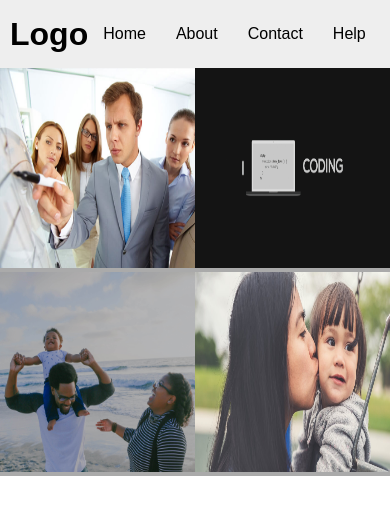
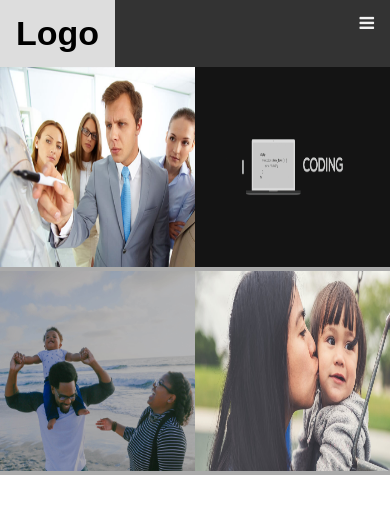
Before and after one commit to ajaykumar1071999/React_Starter, a React (Create React App) app: page /Home in a window 390 px wide. Shown: the top 514 px of the page. Built offline with nearby package versions, Linux system fonts and the light colour scheme.

Commit message:
Responsive Nav

```diff
--- a/public/index.html
+++ b/public/index.html
@@ -1,16 +1,22 @@
 <!DOCTYPE html>
 <html lang="en">
-
   <head>
-	<meta charset="utf-8">
-	<meta name="viewport" content="width=device-width, initial-scale=1, shrink-to-fit=no">
-	<meta name="theme-color" content="#000000">
+    <meta charset="utf-8" />
+    <meta
+      name="viewport"
+      content="width=device-width, initial-scale=1, shrink-to-fit=no"
+    />
+    <meta name="theme-color" content="#000000" />
+    <link
+      rel="stylesheet"
+      href="https://cdnjs.cloudflare.com/ajax/libs/font-awesome/4.7.0/css/font-awesome.min.css"
+    />
     <!--
       manifest.json provides metadata used when your web app is added to the
       homescreen on Android. See https://developers.google.com/web/fundamentals/engage-and-retain/web-app-manifest/
     -->
-	<link rel="manifest" href="%PUBLIC_URL%/manifest.json">
-	<link rel="shortcut icon" href="%PUBLIC_URL%/favicon.ico">
+    <link rel="manifest" href="%PUBLIC_URL%/manifest.json" />
+    <link rel="shortcut icon" href="%PUBLIC_URL%/favicon.ico" />
     <!--
       Notice the use of %PUBLIC_URL% in the tags above.
       It will be replaced with the URL of the `public` folder during the build.
@@ -39,5 +45,4 @@
       To create a production bundle, use `npm run build` or `yarn build`.
     -->
   </body>
-
 </html>
--- a/src/App.js
+++ b/src/App.js
@@ -1,3 +1,4 @@
+import { BrowserRouter, Route, Routes } from "react-router-dom";
 import SignUp from "./Components/Pages/SignUp/SignUp";
 import "./styles.css";
 
@@ -6,8 +7,10 @@ import Head from "./Components/Pages/Head/Head";
 export default function App() {
   return (
     <div className="App">
-      <Head />
-      <Footer />
+      <BrowserRouter>
+        <Head />
+        <Footer />
+      </BrowserRouter>
     </div>
   );
 }
--- a/src/Components/Pages/Head/Head.css
+++ b/src/Components/Pages/Head/Head.css
@@ -1,16 +1,54 @@
-.topdiv1 {
-  display: flex;
-  flex-wrap: nowrap;
-  align-items: center;
-  padding: 10px;
-  background-color: #eee;
+.topnav {
+  overflow: hidden;
+  background-color: #333;
 }
-.topdiv1 > div {
-  margin: 5px;
-  padding: 10px;
+
+.topnav a {
+  float: left;
+  display: block;
+  color: #f2f2f2;
+  text-align: center;
+  padding: 14px 16px;
+  text-decoration: none;
+  font-size: 17px;
 }
-@media screen and (max-width: 375px) {
-  .topdiv > div {
-    width: 100%;
+
+.topnav a:hover {
+  background-color: #ddd;
+  color: black;
+}
+
+.topnav a.active {
+  background-color: #04aa6d;
+  color: white;
+}
+
+.topnav .icon {
+  display: none;
+}
+
+@media screen and (max-width: 600px) {
+  .topnav a:not(:first-child) {
+    display: none;
+  }
+  .topnav a.icon {
+    float: right;
+    display: block;
   }
 }
+
+@media screen and (max-width: 600px) {
+  .topnav.responsive {
+    position: relative;
+  }
+  .topnav.responsive .icon {
+    position: absolute;
+    right: 0;
+    top: 0;
+  }
+  .topnav.responsive a {
+    float: none;
+    display: block;
+    text-align: left;
+  }
+}
--- a/src/Components/Pages/Head/Head.js
+++ b/src/Components/Pages/Head/Head.js
@@ -1,12 +1,19 @@
+import { Link } from "react-router-dom";
 import "./Head.css";
 function Head() {
   return (
-    <div className="topdiv1">
-      <h1>Logo</h1>
-      <div>Home</div>
-      <div>About</div>
-      <div>Contact</div>
-      <div>Help</div>
+    <div class="topnav" id="myTopnav">
+      <Link>
+        <h1>Logo</h1>
+      </Link>
+      <Link>Home</Link>
+      <Link>About</Link>
+      <Link>Contact</Link>
+      <Link>Help</Link>
+
+      <a href="javascript:void(0);" class="icon" onclick="myFunction()">
+        <i class="fa fa-bars"></i>
+      </a>
     </div>
   );
 }
```
Lines whose indentation alone changed are shown as unchanged.
